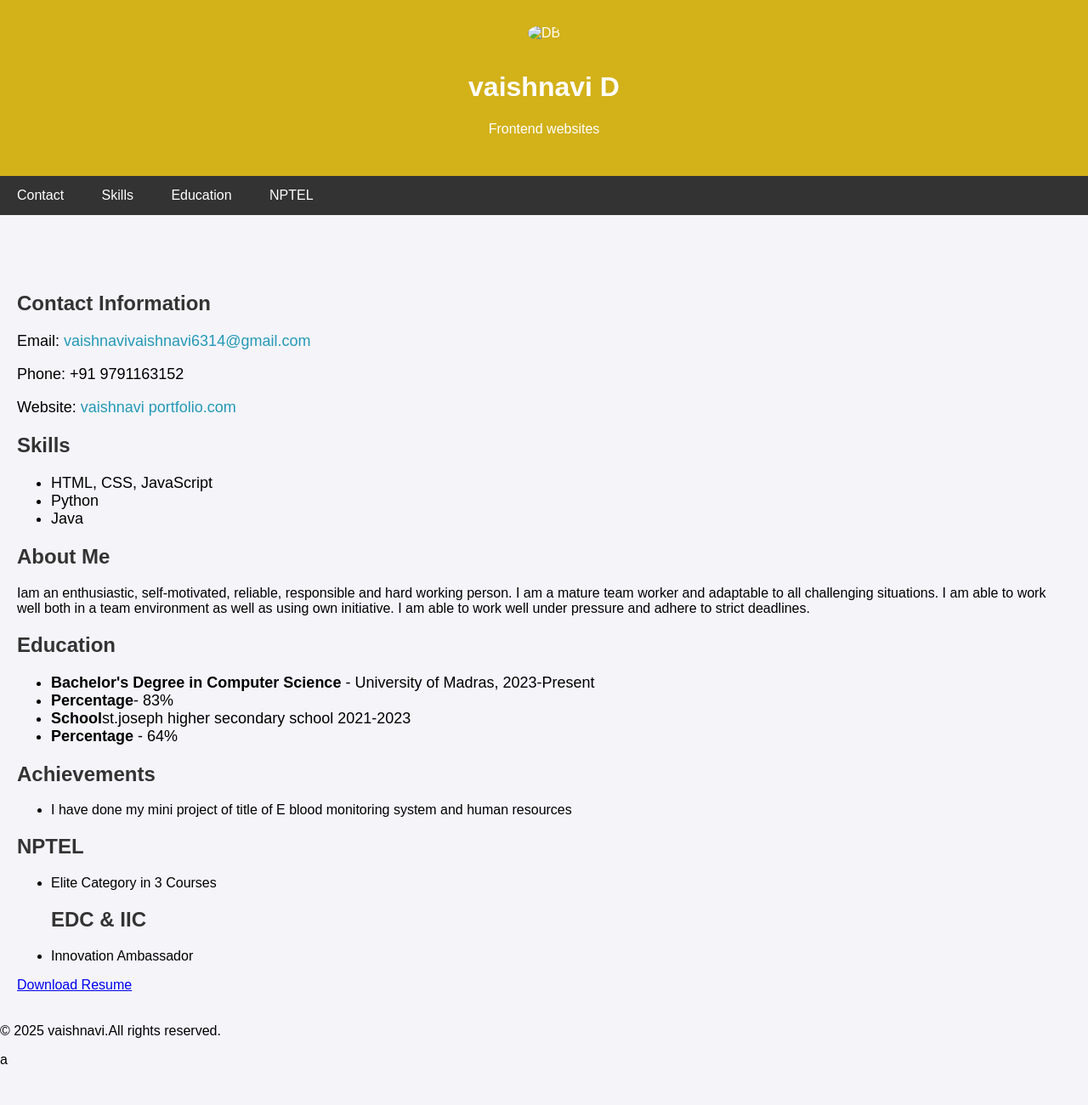
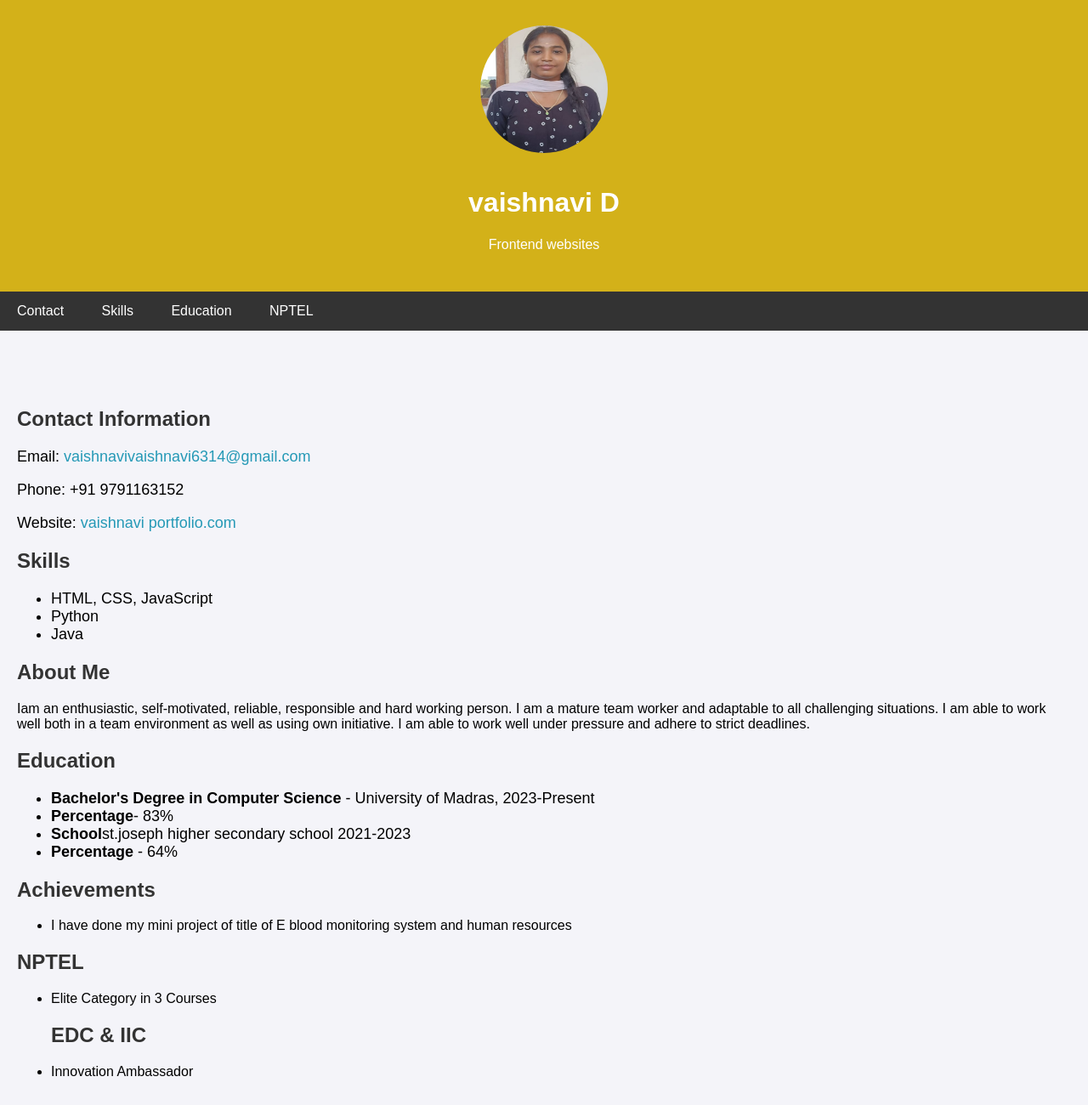
Before and after one commit to vaishu5712/naanmudhalvan, a plain HTML site: page index.html in a window 1280 px wide. Shown: the top 1300 px of the page at 85% size. Before the commit the page ends 1256 px from the top, so only its background shows below. Drawn offline with Linux system fonts and the light colour scheme.

Commit message:
Update index.html

```diff
--- a/index.html
+++ b/index.html
@@ -98,7 +98,7 @@
 <body>
 
     <header>
-        <img src="21.https://github.com/vaishu5712/naanmudhalvan/blob/main/image.jpg" alt="DB" />
+        <img src="image.jpg" alt="DB" />
         <h1>vaishnavi D</h1>
         <p>Frontend websites</p>
     </header>
@@ -169,7 +169,7 @@
 
 
         <section>
-            <a href= https://github.com/vaishu5712/naanmudhalvan/blob/main/resume.jpgclass="resume-button" download>Download Resume</a>
+            <a href= https://github.com/vaishu5712/naanmudhalvan/blob/main/resume.jpg class="resume-button" download>Download Resume</a>
         </section>
     </div>
 
@@ -177,4 +177,4 @@
         <p>&copy; 2025 vaishnavi.All rights reserved.</p>
 
 </body>
-</html>a
+</html>
```
